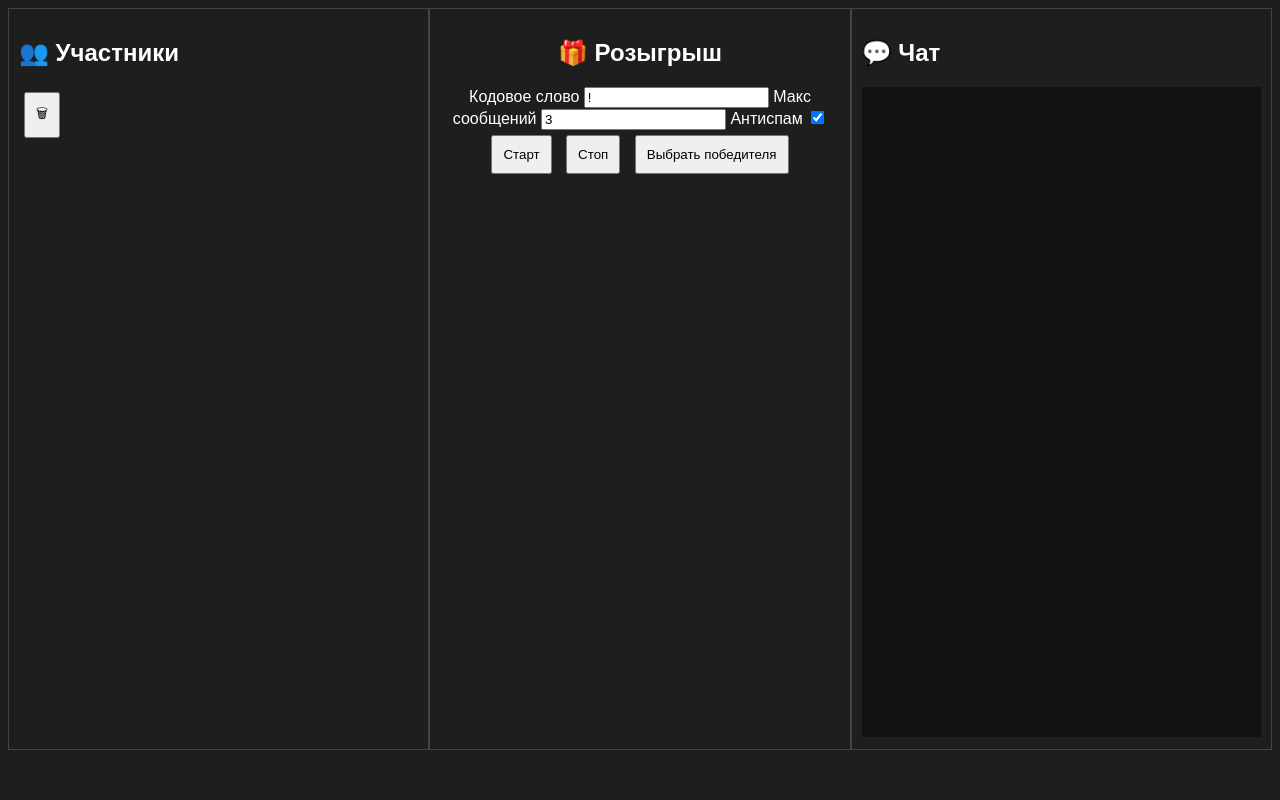
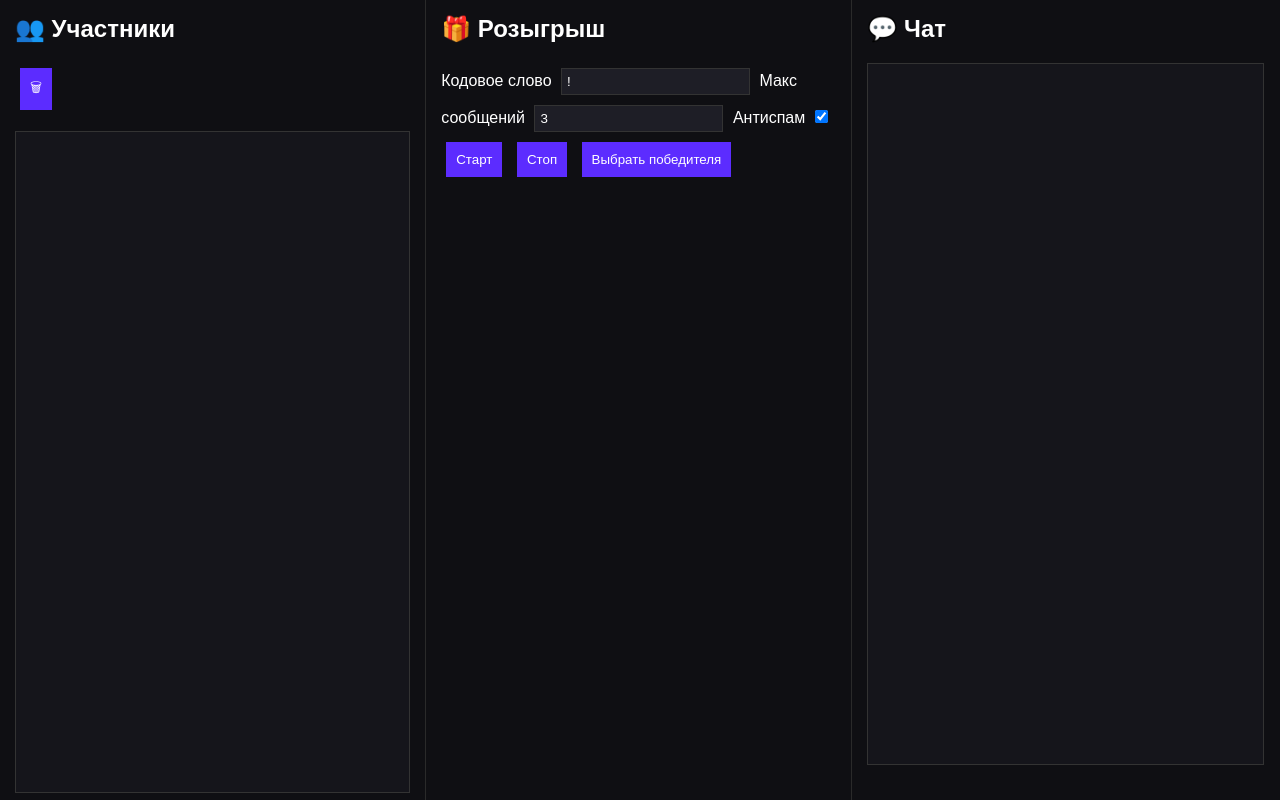
Before and after one commit to vinland614-cloud/ari4kaa-bot-panel, a website: page web/index.html in a window 1280 px wide. Drawn offline with nearby package versions, Linux system fonts and the light colour scheme; no server answers.

Commit message:
Revise styles for layout and appearance

```diff
--- a/web/style.css
+++ b/web/style.css
@@ -1,35 +1,65 @@
 body {
   font-family: Arial;
-  background: #1e1e1e;
-  color: white;
+  background: #0f0f13;
+  color: #fff;
+  margin: 0;
 }
 
 .container {
   display: flex;
+  height: 100vh;
 }
 
 .column {
-  width: 33%;
-  padding: 10px;
-  border: 1px solid #444;
-  height: 90vh;
-  overflow: auto;
+  width: 33.3%;
+  padding: 15px;
+  border-right: 1px solid #2a2a2a;
+  box-sizing: border-box;
 }
 
-.center {
-  text-align: center;
+.column:last-child {
+  border-right: none;
+}
+
+h2 {
+  margin-top: 0;
+}
+
+#participants {
+  border: 1px solid #333;
+  height: 80vh;
+  overflow: auto;
+  padding: 10px;
+  background: #15151b;
+}
+
+#chat {
+  height: 85vh;
+  overflow: auto;
+  background: #15151b;
+  padding: 10px;
+  border: 1px solid #333;
 }
 
 button {
+  background: #5c2cff;
+  border: none;
+  color: white;
+  padding: 10px;
   margin: 5px;
-  padding: 10px;
+  cursor: pointer;
 }
 
-#chat {
-  height: 80vh;
-  overflow: auto;
-  background: #111;
+button:hover {
+  background: #7d55ff;
+}
+
+input {
   padding: 5px;
+  margin: 5px;
+  background: #1e1e26;
+  border: 1px solid #333;
+  color: white;
 }
 
 .modal {
@@ -39,13 +69,14 @@ button {
   left: 0;
   width: 100%;
   height: 100%;
-  background: rgba(0,0,0,0.8);
+  background: rgba(0,0,0,0.85);
 }
 
 .modal-content {
-  background: #222;
+  background: #1c1c24;
   padding: 20px;
-  margin: 10% auto;
-  width: 300px;
+  margin: 8% auto;
+  width: 350px;
   text-align: center;
+  border: 1px solid #333;
 }
```
